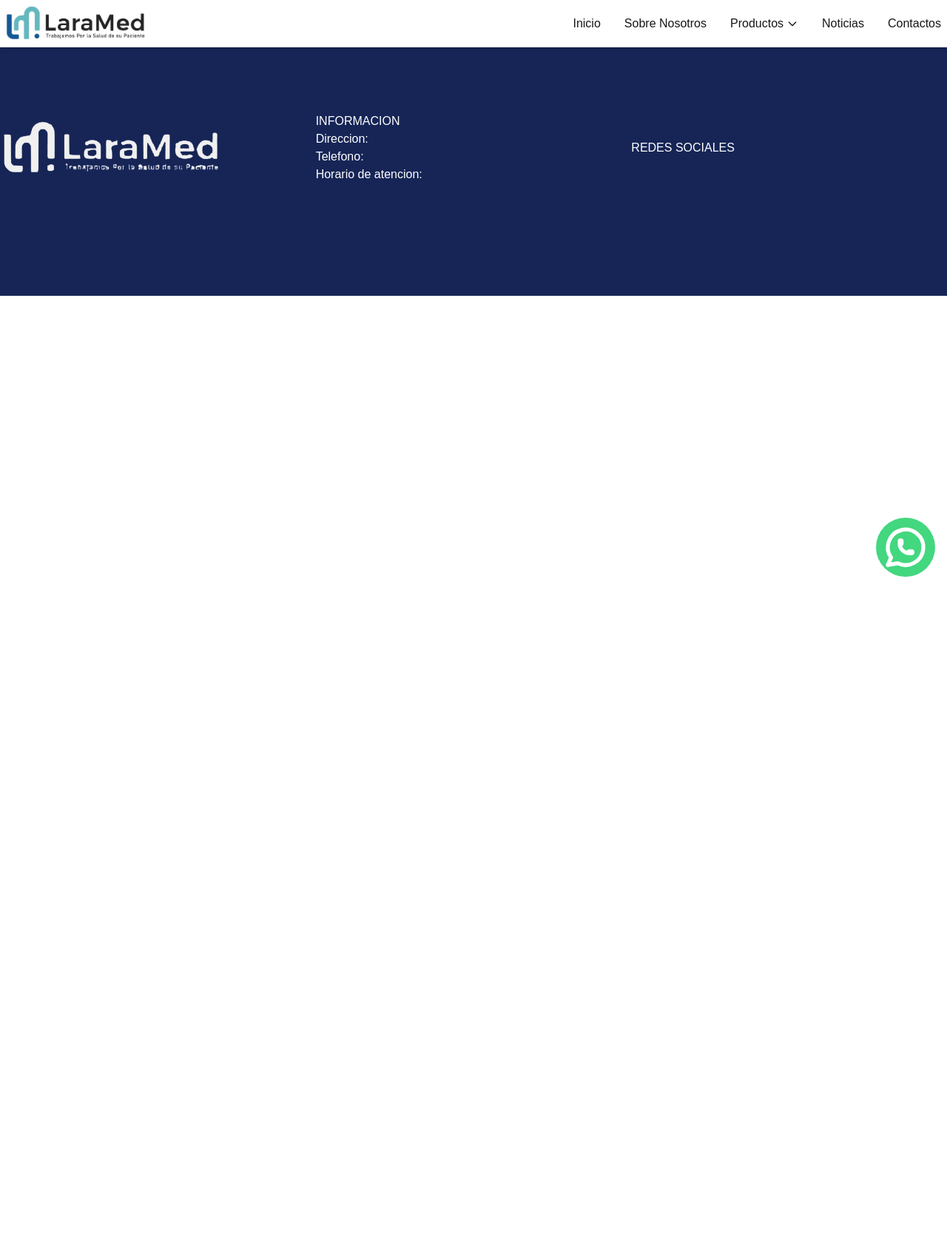
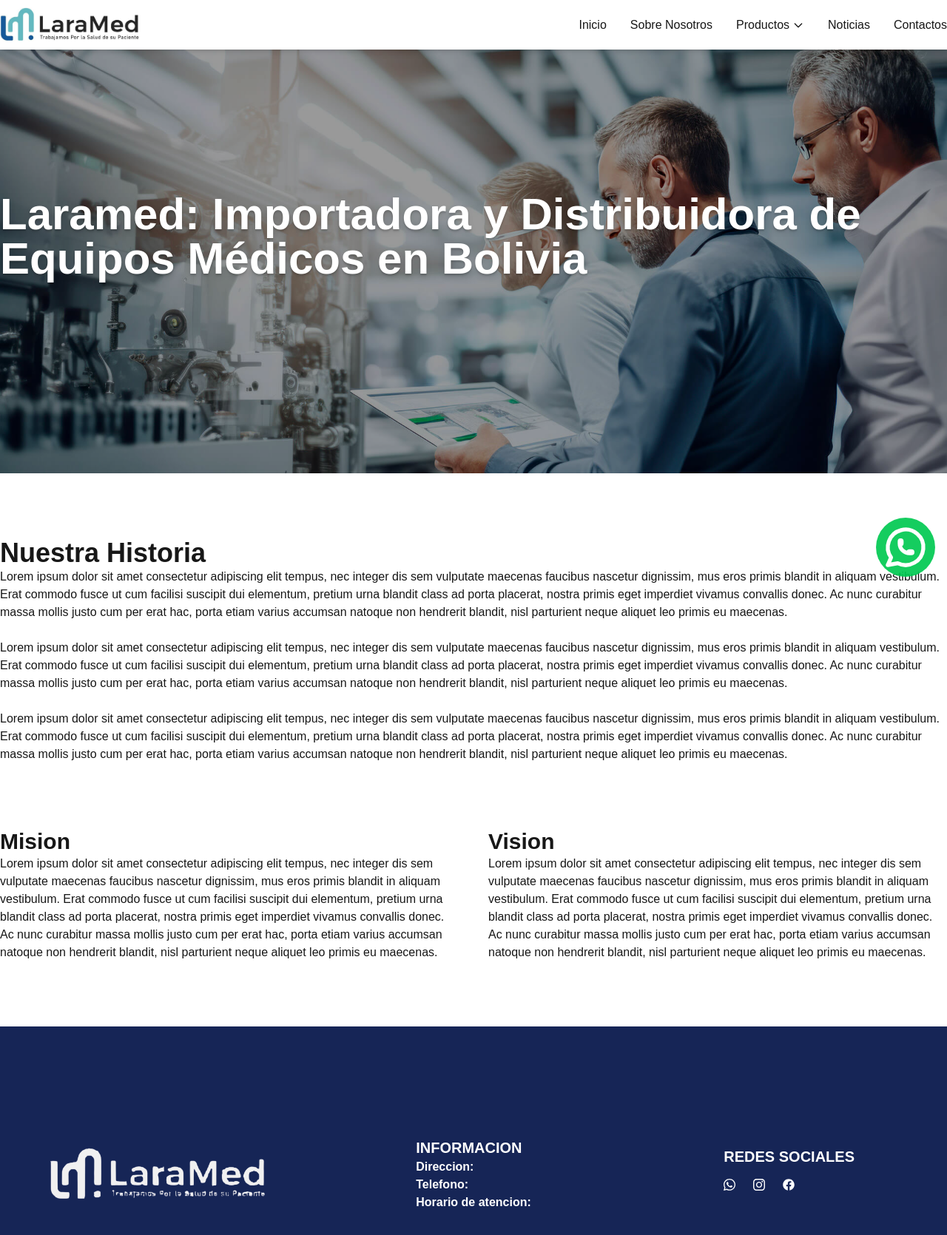
Before and after one commit to JRWebDesigner/laramed, a Next.js app: page /sobre-nosotros in a window 1280 px wide. Shown: the top 1670 px of the page at 74% size. Before the commit the page ends 800 px from the top, so only its background shows below. Built offline with nearby package versions, Linux system fonts and the light colour scheme.

Commit message:
sobre nosotros

```diff
--- a/package.json
+++ b/package.json
@@ -14,6 +14,7 @@
     "next": "15.5.3",
     "react": "19.1.0",
     "react-dom": "19.1.0",
+    "react-icons": "^5.5.0",
     "swiper": "^12.0.2",
     "tailwindcss-animated": "^2.0.0"
   },
--- a/src/app/sobre-nosotros/page.tsx
+++ b/src/app/sobre-nosotros/page.tsx
@@ -1,6 +1,30 @@
+
 export default function sobreNosotros(){
   return(
     <>
+      <section className="relative bg-[url('/banner.jpg')] h-[80dvh] max-h-[900px] bg-cover bg-fixed flex justify-center items-center text-white">
+        <div className="absolute bg-black h-full w-full opacity-40 z-0"/>
+        <h1 className="z-20 font-bold text-6xl container mx-auto text-shadow-lg">Laramed: Importadora y Distribuidora de Equipos Médicos en Bolivia</h1>
+      </section>
+      <section className="container mx-auto my-22">
+        <h2 className='text-4xl font-bold'>Nuestra Historia</h2>
+        <p>Lorem ipsum dolor sit amet consectetur adipiscing elit tempus, nec integer dis sem vulputate maecenas faucibus nascetur dignissim, mus eros primis blandit in aliquam vestibulum. Erat commodo fusce ut cum facilisi suscipit dui elementum, pretium urna blandit class ad porta placerat, nostra primis eget imperdiet vivamus convallis donec. Ac nunc curabitur massa mollis justo cum per erat hac, porta etiam varius accumsan natoque non hendrerit blandit, nisl parturient neque aliquet leo primis eu maecenas.</p>
+        <br />
+        <p>Lorem ipsum dolor sit amet consectetur adipiscing elit tempus, nec integer dis sem vulputate maecenas faucibus nascetur dignissim, mus eros primis blandit in aliquam vestibulum. Erat commodo fusce ut cum facilisi suscipit dui elementum, pretium urna blandit class ad porta placerat, nostra primis eget imperdiet vivamus convallis donec. Ac nunc curabitur massa mollis justo cum per erat hac, porta etiam varius accumsan natoque non hendrerit blandit, nisl parturient neque aliquet leo primis eu maecenas.</p>
+        <br />
+        <p>Lorem ipsum dolor sit amet consectetur adipiscing elit tempus, nec integer dis sem vulputate maecenas faucibus nascetur dignissim, mus eros primis blandit in aliquam vestibulum. Erat commodo fusce ut cum facilisi suscipit dui elementum, pretium urna blandit class ad porta placerat, nostra primis eget imperdiet vivamus convallis donec. Ac nunc curabitur massa mollis justo cum per erat hac, porta etiam varius accumsan natoque non hendrerit blandit, nisl parturient neque aliquet leo primis eu maecenas.</p>
+      </section>
+      <section className='container mx-auto grid md:grid-cols-2 place-items-center gap-10 my-22'>
+        <div>
+          <h3 className="text-3xl font-semibold">Mision</h3>
+          <p>Lorem ipsum dolor sit amet consectetur adipiscing elit tempus, nec integer dis sem vulputate maecenas faucibus nascetur dignissim, mus eros primis blandit in aliquam vestibulum. Erat commodo fusce ut cum facilisi suscipit dui elementum, pretium urna blandit class ad porta placerat, nostra primis eget imperdiet vivamus convallis donec. Ac nunc curabitur massa mollis justo cum per erat hac, porta etiam varius accumsan natoque non hendrerit blandit, nisl parturient neque aliquet leo primis eu maecenas.</p>
+        </div>
+        <div>
+          <h3 className="text-3xl font-semibold">Vision</h3>
+          <p>Lorem ipsum dolor sit amet consectetur adipiscing elit tempus, nec integer dis sem vulputate maecenas faucibus nascetur dignissim, mus eros primis blandit in aliquam vestibulum. Erat commodo fusce ut cum facilisi suscipit dui elementum, pretium urna blandit class ad porta placerat, nostra primis eget imperdiet vivamus convallis donec. Ac nunc curabitur massa mollis justo cum per erat hac, porta etiam varius accumsan natoque non hendrerit blandit, nisl parturient neque aliquet leo primis eu maecenas.</p>
+        </div>
+      </section>
+
     </>
   )
 }
--- a/src/components/Layout/Footer.tsx
+++ b/src/components/Layout/Footer.tsx
@@ -1,9 +1,11 @@
+import { FaWhatsapp, FaFacebook, FaInstagram } from 'react-icons/fa';
+
 export default function Footer(){
   return(
-    <footer className="bg-blue-950 h-[50dvh] grid items-center md:grid-cols-3 text-white">
+    <footer className="bg-blue-950 h-[50dvh] grid items-center md:grid-cols-3 text-white font-semibold place-items-center">
       <img src="/logob.png" className="w-[300px]" />
       <div>
-        <h2>INFORMACION</h2>
+        <h2 className="font-bold text-xl">INFORMACION</h2>
         <h3>
             Direccion:
         </h3>
@@ -15,7 +17,18 @@ export default function Footer(){
         </h3>
       </div>
       <div>
-        <h2>REDES SOCIALES</h2>
+        <h2 className="font-bold text-xl">REDES SOCIALES</h2>
+        <div className="flex gap-6 items-center font-bold">
+          <a>
+            <FaWhatsapp className="h-12"/>
+          </a>
+          <a>
+            <FaInstagram className="h-12" />
+          </a>
+          <a>
+            <FaFacebook className="h-12"/>
+          </a>
+        </div>
       </div>
     </footer>
   );
--- a/src/components/Layout/Header.tsx
+++ b/src/components/Layout/Header.tsx
@@ -57,7 +57,6 @@ export default function Header() {
   const [isProductsOpen, setIsProductsOpen] = useState(false);
   const [isMobile, setIsMobile] = useState(false);
 
-  // Detectar cambios en el tamaño de la pantalla
   useEffect(() => {
     const checkIfMobile = () => {
       setIsMobile(window.innerWidth < 768);
@@ -88,11 +87,10 @@ export default function Header() {
   };
 
   return (
-    <header className="fixed p-2 w-full bg-white shadow-md z-50">
+    <header className="fixed w-full bg-white shadow-md z-50 h-[67px]">
       <div className="container mx-auto flex justify-between items-center">
         <img src='/logo.png' className='relative z-50 h-12' alt="Logo" />
 
-        {/* Botón de menú hamburguesa para móviles */}
         <button
           className="md:hidden p-2 text-gray-700 focus:outline-none"
           onClick={toggleMenu}
@@ -103,30 +101,29 @@ export default function Header() {
           </svg>
         </button>
 
-        {/* Navegación para desktop */}
         <nav className="hidden md:block relative h-full">
           <ul className="flex justify-around items-center gap-8 h-full">
             {links.map((link, index) => (
               <li
                 key={index}
-                className="relative group h-full"
+                className="relative group h-[67px] hover:text-blue-700 duration-100 flex items-center justify-center"
                 onMouseEnter={() => link.submenu && handleProductsHover(true)}
                 onMouseLeave={() => link.submenu && handleProductsHover(false)}
               >
                 {link.submenu ? (
                   <>
-                    <button
-                      className="flex items-center focus:outline-none hover:text-blue-700 duration-100 h-full"
+                    <Link href='/productos'
+                      className="flex items-center focus:outline-none h-full"
                       onClick={handleProductsClick}
                     >
                       {link.name}
                       <svg className="w-4 h-4 ml-1" fill="none" stroke="currentColor" viewBox="0 0 24 24" xmlns="http://www.w3.org/2000/svg">
                         <path strokeLinecap="round" strokeLinejoin="round" strokeWidth={2} d="M19 9l-7 7-7-7" />
                       </svg>
-                    </button>
+                    </Link>
 
                     {isProductsOpen && (
-                      <div className="fixed left-0 w-screen bg-white shadow-xl py-6 z-40 mt-2 border-t border-gray-200 top-[30px]">
+                      <div className="fixed left-0 top-[60px] w-screen bg-white shadow-xl py-6 z-40 mt-2 border-t border-gray-200">
                         <div className="container mx-auto">
                           <div className="grid grid-cols-5 gap-6">
                             {link.submenu.map((item, idx) => (
@@ -151,7 +148,7 @@ export default function Header() {
                     )}
                   </>
                 ) : (
-                  <Link href={link.href} className="hover:text-blue-700 duration-100">
+                  <Link href={link.href} className="hover:text-blue-700 duration-100 flex items-center">
                     {link.name}
                   </Link>
                 )}
@@ -161,7 +158,6 @@ export default function Header() {
         </nav>
       </div>
 
-      {/* Menú para móviles */}
       {isMenuOpen && (
         <div className="md:hidden bg-white shadow-lg mt-2">
           <ul className="py-4">
@@ -185,7 +181,6 @@ export default function Header() {
                       </svg>
                     </button>
 
-                    {/* Submenú de productos para móviles */}
                     {isProductsOpen && (
                       <div className="bg-gray-50 px-4 py-3">
                         <div className="grid grid-cols-2 gap-3">
```
Also changed, not shown: public/banner.jpg (added), 1 other file (tests, documents, lock files or other folders).
